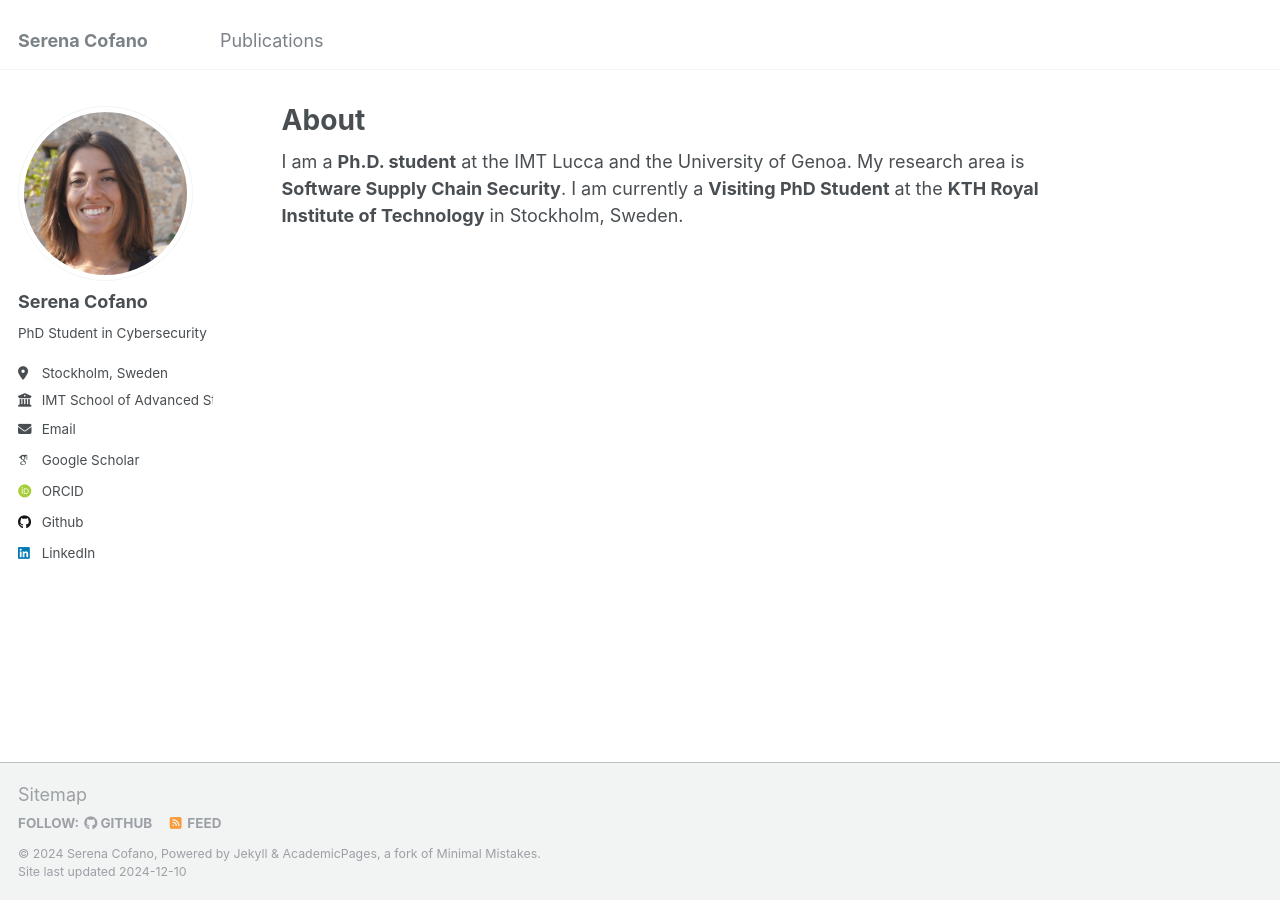
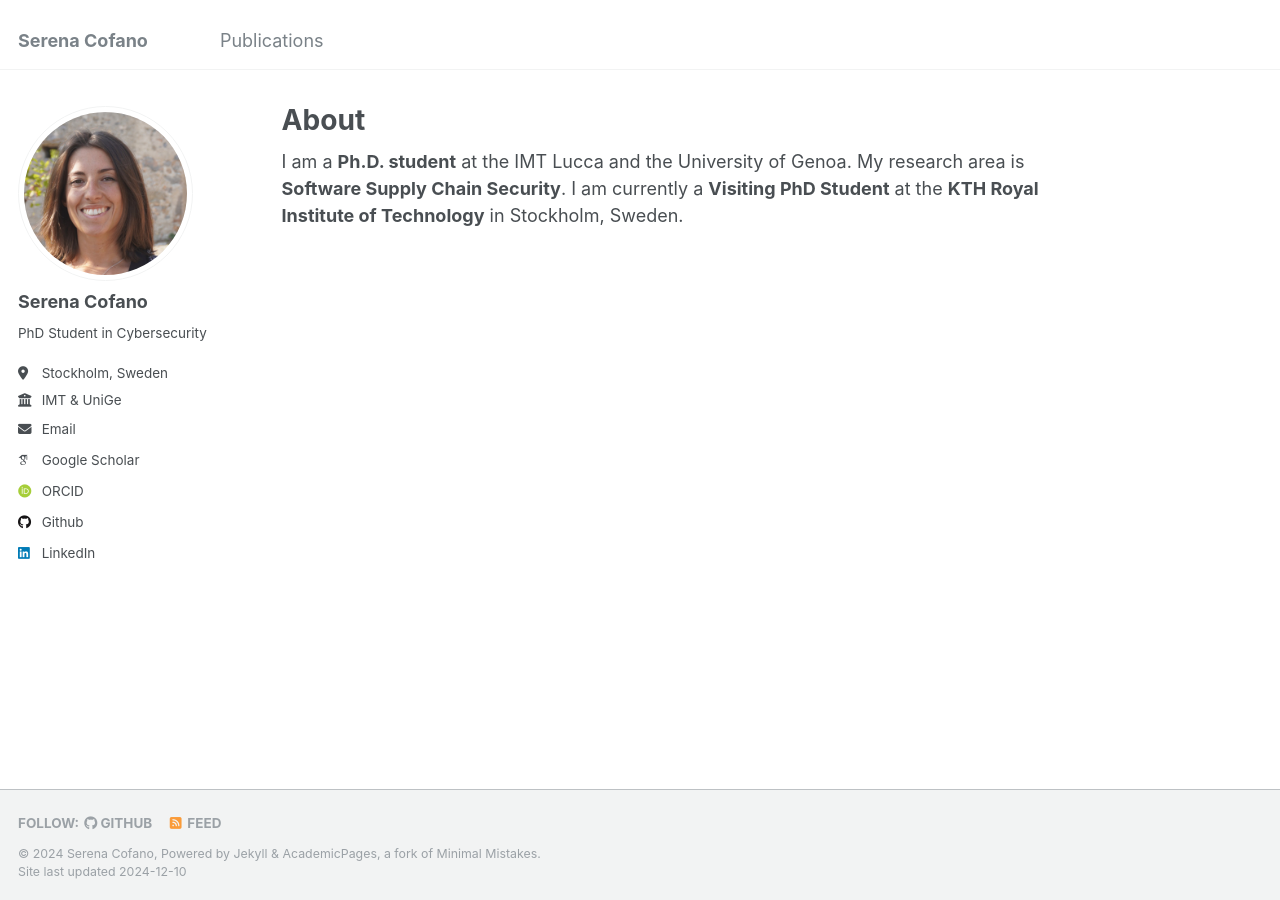
Before and after one commit to serenacofano/serenacofano.github.io, a Jekyll site: the page built from _pages/about.md, in a window 1280 px wide. Built offline with Jekyll 4.4.1, drawn with Linux system fonts in a browser that asks for light colours; some web fonts are replaced.

Commit message:
small fix

```diff
--- a/_config.yml
+++ b/_config.yml
@@ -26,7 +26,7 @@ author:
   pronouns         : # example: "she/her"
   bio              : "PhD Student in Cybersecurity"
   location         : "Stockholm, Sweden"
-  employer         : "IMT School of Advanced Studies Lucca & University of Genoa"
+  employer         : "IMT & UniGe"
   uri              : # URL
   email            : "serena.cofano@imtlucca.it"
 
--- a/_includes/footer/custom.html
+++ b/_includes/footer/custom.html
@@ -1,3 +1,3 @@
 <!-- start custom footer snippets -->
-<a href="/sitemap/">Sitemap</a>
+<!-- <a href="/sitemap/">Sitemap</a> -->
 <!-- end custom footer snippets -->
```
